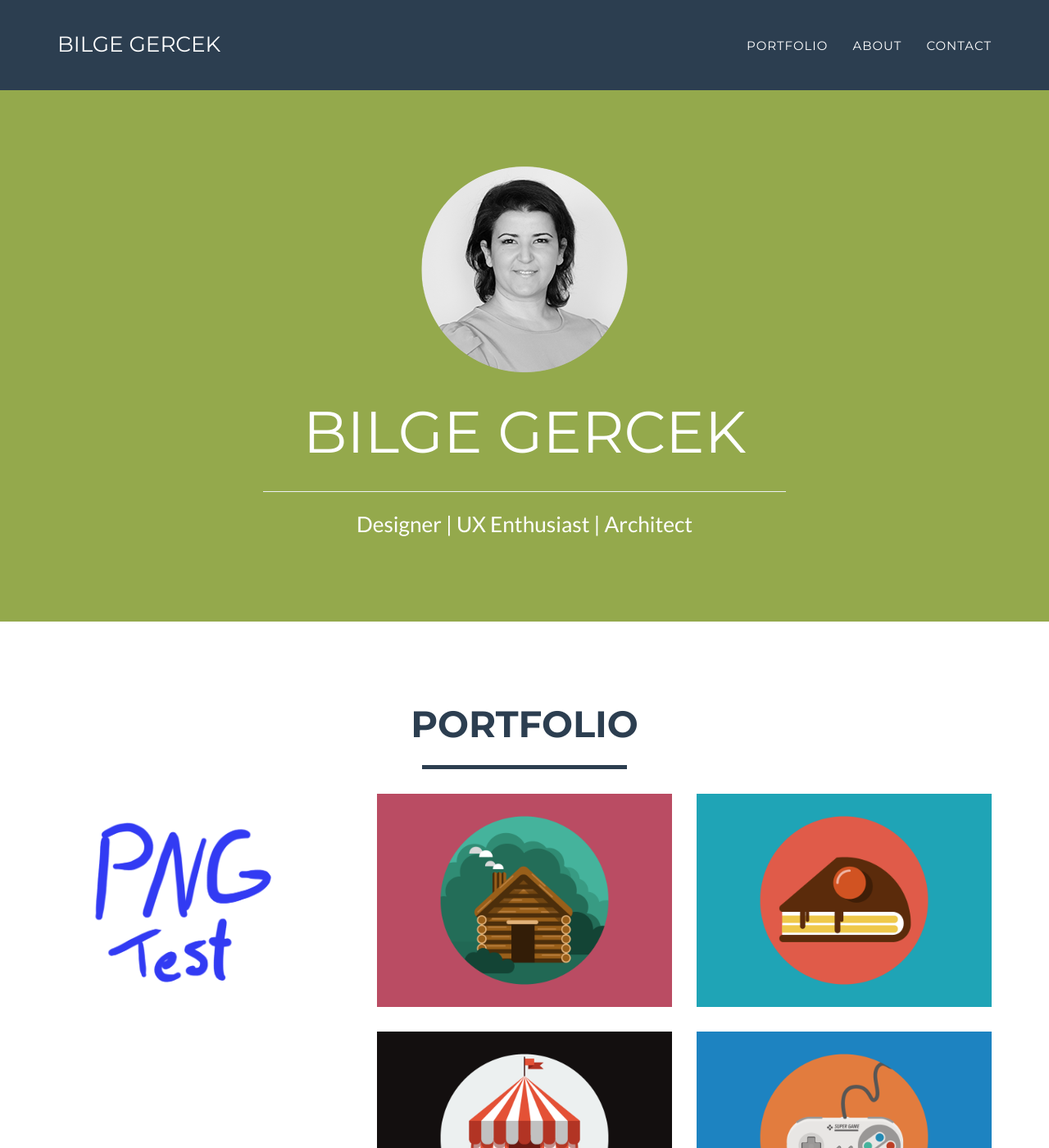
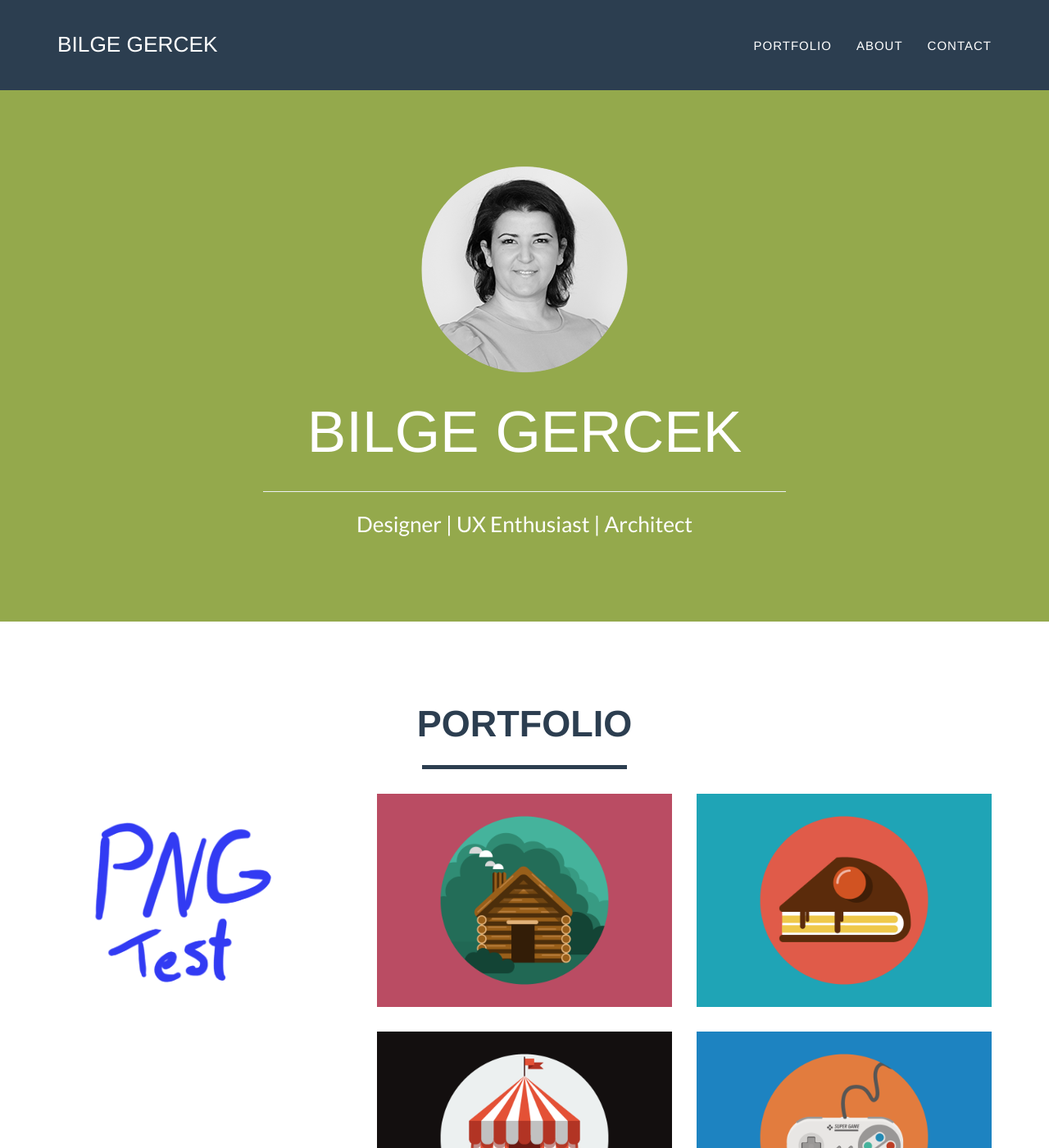
Before and after one commit to bilgegercek/bilgegercek.github.io, a Jekyll site: the page built from index.html, in a window 1280 px wide and 1400 px high. Shown: the whole window at 82% size. Built offline with Jekyll 4.4.1, drawn with Linux system fonts in a browser that asks for light colours.

Commit message:
acumin-pro-semi-condensed adding test

```diff
--- a/_includes/css/main.css
+++ b/_includes/css/main.css
@@ -32,7 +32,7 @@ h4,
 h5,
 h6 {
     text-transform: uppercase;
-    font-family: Montserrat,"Helvetica Neue",Helvetica,Arial,sans-serif;
+    font-family: "acumin-pro-semi-condensed","Helvetica Neue",Helvetica,Arial,sans-serif;
     font-weight: 700;
 }
 
@@ -105,7 +105,7 @@ header img {
 header .intro-text .name {
     display: block;
     text-transform: uppercase;
-    font-family: Montserrat,"Helvetica Neue",Helvetica,Arial,sans-serif;
+    font-family: "acumin-pro-semi-condensed","Helvetica Neue",Helvetica,Arial,sans-serif;
     font-size: 2em;
     font-weight: 300;
 }
@@ -157,7 +157,7 @@ header .intro-text .skills {
 
 .navbar {
     text-transform: uppercase;
-    font-family: Montserrat,"Helvetica Neue",Helvetica,Arial,sans-serif;
+    font-family: "acumin-pro-semi-condensed","Helvetica Neue",Helvetica,Arial,sans-serif;
     font-weight: 300;
 }
 
```
